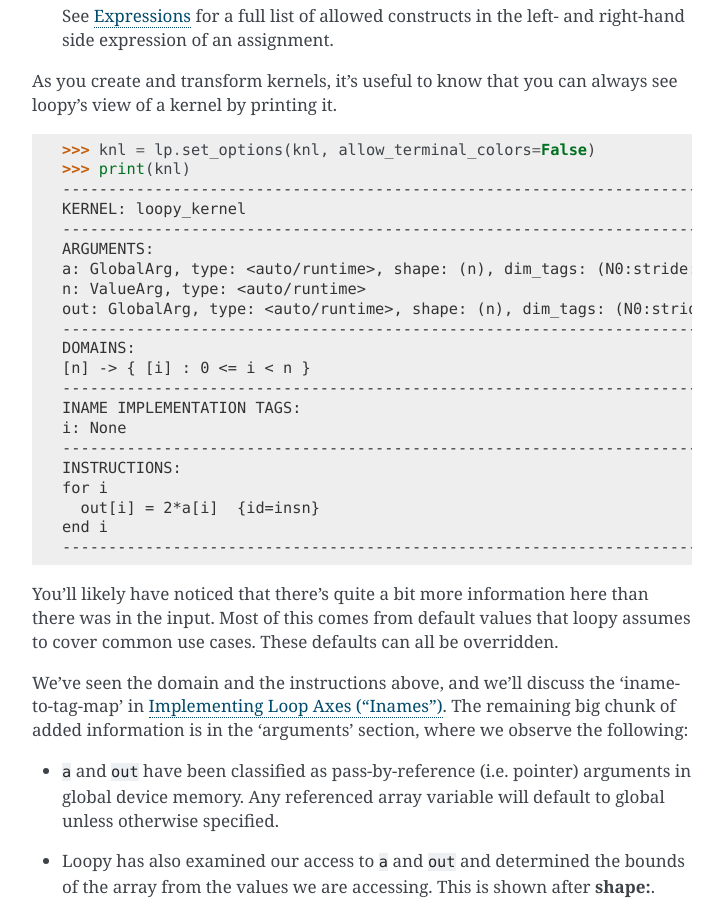
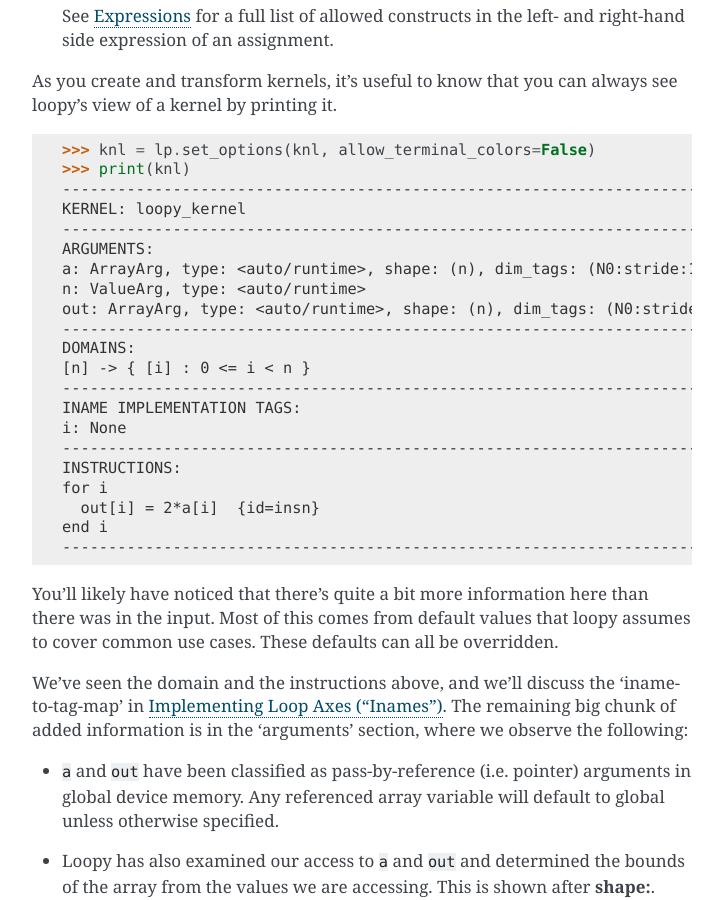
Before and after one commit to inducer/loopy, a Sphinx documentation site: the page built from doc/tutorial.rst, in a window 1280 px wide and 900 px high, scrolled down 1722 px. Shown: the whole window, without its empty margins (388-1111 px from the left). Built offline with Sphinx 7.4.7, drawn with Linux system fonts in a browser that asks for light colours; some of the changed text lies outside the part shown.

Commit message:
Changed from GlobalArg to ArrayArg

```diff
--- a/doc/tutorial.rst
+++ b/doc/tutorial.rst
@@ -112,9 +112,9 @@ always see loopy's view of a kernel by printing it.
     KERNEL: loopy_kernel
     ---------------------------------------------------------------------------
     ARGUMENTS:
-    a: GlobalArg, type: <auto/runtime>, shape: (n), dim_tags: (N0:stride:1)
+    a: ArrayArg, type: <auto/runtime>, shape: (n), dim_tags: (N0:stride:1)
     n: ValueArg, type: <auto/runtime>
-    out: GlobalArg, type: <auto/runtime>, shape: (n), dim_tags: (N0:stride:1)
+    out: ArrayArg, type: <auto/runtime>, shape: (n), dim_tags: (N0:stride:1)
     ---------------------------------------------------------------------------
     DOMAINS:
     [n] -> { [i] : 0 <= i < n }
@@ -1145,7 +1145,7 @@ the right by 1 in parallel:
    ...     end
    ...     """,
    ...      [
-   ...         lp.GlobalArg("arr", shape=("n",), dtype=np.int32),
+   ...         lp.ArrayArg("arr", shape=("n",), dtype=np.int32),
    ...          "...",
    ...      ],
    ...     name="rotate_v1",
@@ -1189,7 +1189,7 @@ Let us start with an example. Consider the kernel from above with a
    ...     end
    ...     """,
    ...      [
-   ...         lp.GlobalArg("arr", shape=("n",), dtype=np.int32),
+   ...         lp.ArrayArg("arr", shape=("n",), dtype=np.int32),
    ...          "...",
    ...      ],
    ...     name="rotate_v2",
@@ -1321,8 +1321,8 @@ tagged, as in the following example::
             "{ [i]: 0<=i<n }",
             "out[i%20] = out[i%20] + 2*a[i] {atomic}",
             [
-                lp.GlobalArg("out", dtype, shape=lp.auto, for_atomic=True),
-                lp.GlobalArg("a", dtype, shape=lp.auto),
+                lp.ArrayArg("out", dtype, shape=lp.auto, for_atomic=True),
+                lp.ArrayArg("a", dtype, shape=lp.auto),
                 "..."
                 ],
             assumptions="n>0")
```
